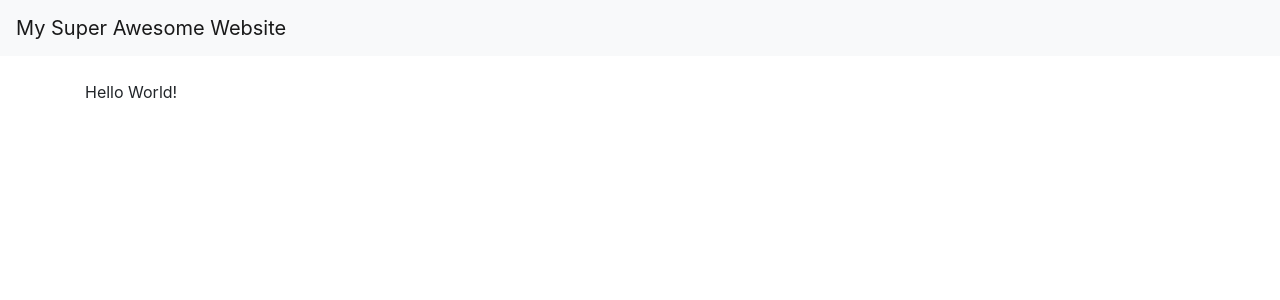
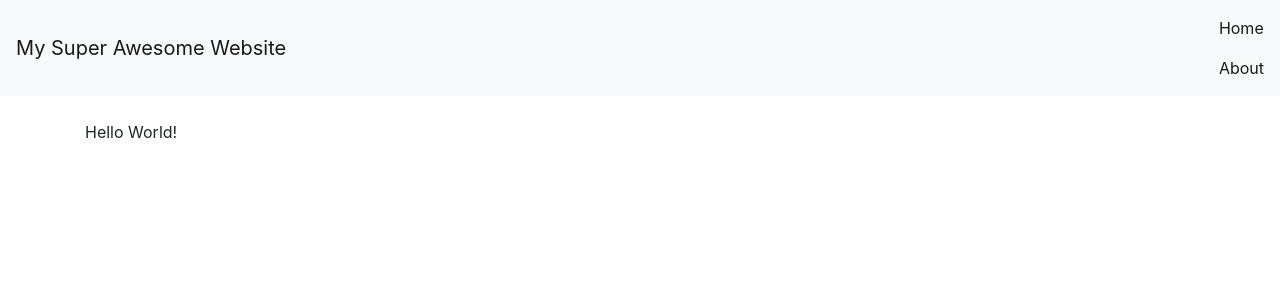
Before and after one commit to seesharprun/pages-demo, a Jekyll site: the page built from readme.md, in a window 1280 px wide. Shown: the top 300 px of the page. Built offline with Jekyll 4.4.1, drawn with Linux system fonts in a browser that asks for light colours; our own code applies the rules of GitHub Pages for plain Markdown files.

Commit message:
Update default.html

```diff
--- a/_layouts/default.html
+++ b/_layouts/default.html
@@ -8,6 +8,14 @@
   <body>
     <nav class="navbar navbar-light bg-light">
       <a class="navbar-brand" href="#">My Super Awesome Website</a>
+      <ul class="navbar-nav">
+        <li class="nav-item active">
+          <a class="nav-link" href="index.html">Home</a>
+        </li>
+        <li class="nav-item active">
+          <a class="nav-link" href="about.html">About</a>
+        </li>
+      </ul>
     </nav>
     <div class="container py-4">
       {{ content }}
```
